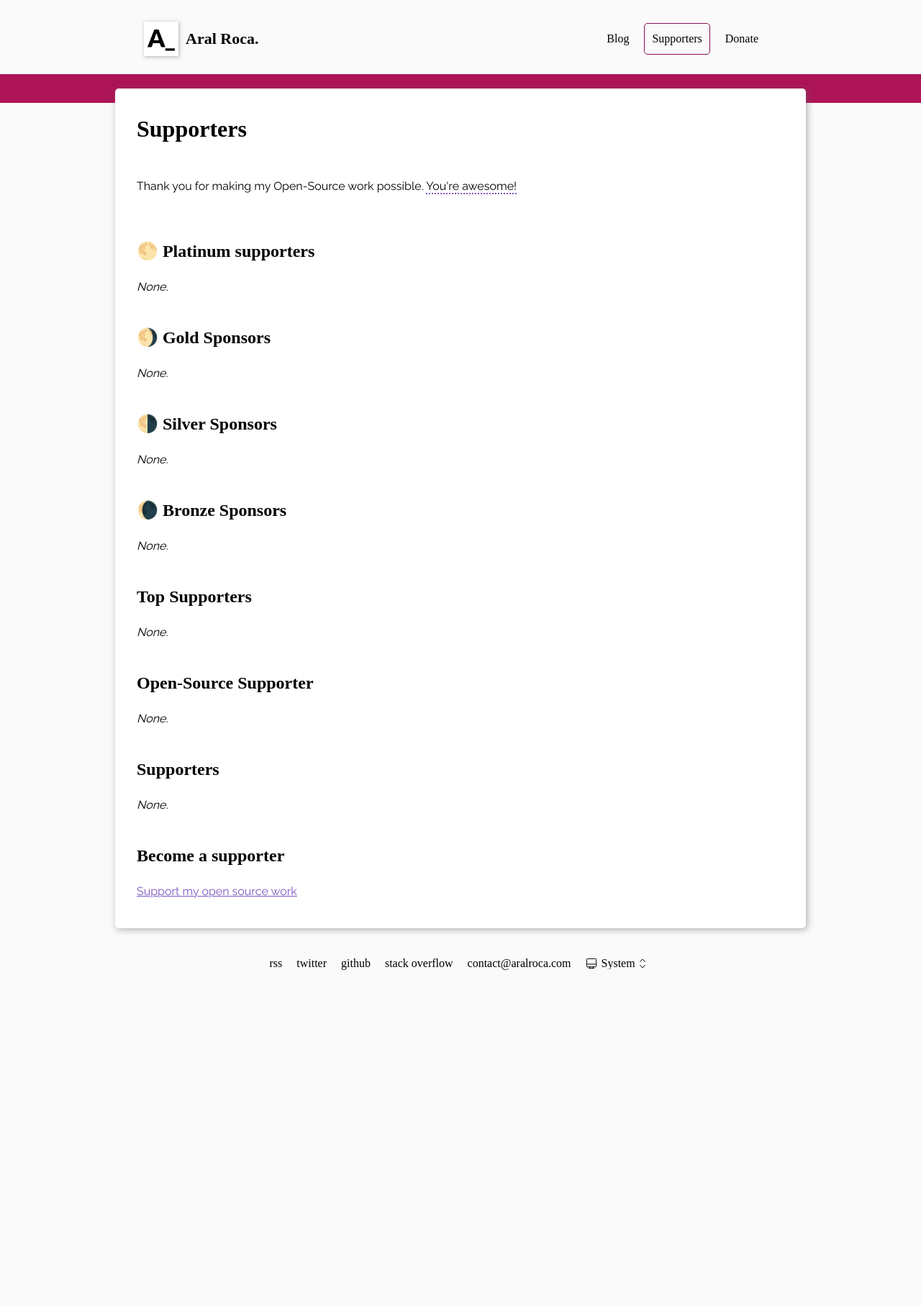
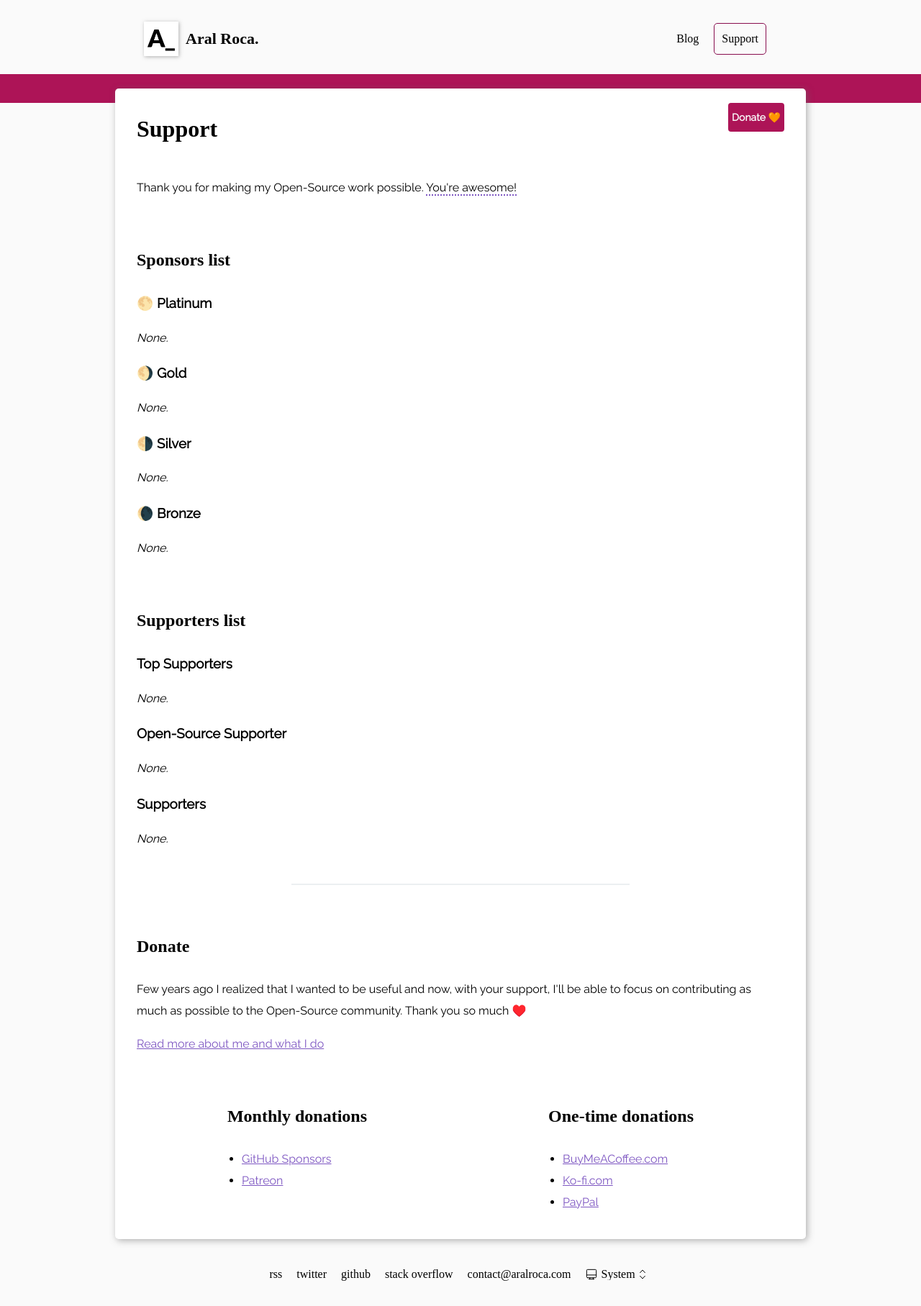
Before and after one commit to aralroca/aralroca.com, a Next.js app: page /thanks in a window 1280 px wide. Shown: the whole page at 72% size. Before the commit the page ends 1383 px from the top, so only its background shows below. Built offline with nearby package versions, Linux system fonts and the light colour scheme; a web font is replaced by a local one.

Commit message:
fix(#84) unify Supporters & Donate pages into one (Support) (#85)

```diff
--- a/now.json
+++ b/now.json
@@ -11,6 +11,10 @@
     {
       "source": "/2018/08/24/first-steps-with-tensorflow-js/",
       "destination": "/blog/first-steps-with-tensorflowjs"
+    },
+    {
+      "source": "/donate",
+      "destination": "/thanks"
     }
   ]
 }
--- a/pages/_app.js
+++ b/pages/_app.js
@@ -80,10 +80,8 @@ export default function Layout({ Component, pageProps }) {
             <a className={isActive('/blog')}>Blog</a>
           </Link>
           <Link href="/thanks">
-            <a className={isActive('/thanks')}>Supporters</a>
-          </Link>
-          <Link href="/donate">
-            <a className={isActive('/donate')}>Donate</a>
+            <a className={isActive('/thanks')}>Support
+            </a>
           </Link>
         </nav>
       </header>
--- a/pages/thanks.js
+++ b/pages/thanks.js
@@ -2,44 +2,125 @@ import Head from 'next/head'
 import Link from 'next/link'
 
 export default function Supporters() {
+  function donate() {
+    const donateEl = document.querySelector('#donate')
+    donateEl.scrollIntoView({ behavior: 'smooth' })
+  }
+
   return (
     <div className="supporters">
       <Head>
         <title key="title">Supporters - Aral Roca</title>
       </Head>
-      <h1>Supporters</h1>
+      <div className="support-head">
+        <h1>Support</h1>
+        <div onClick={donate} role="button" className="donate-btn">
+          Donate 🧡
+        </div>
+      </div>
+
       <p className="description">
         Thank you for making my Open-Source work possible.{' '}
         <u>You're awesome!</u>
       </p>
 
-      <h2>🌕 Platinum supporters</h2>
+      <h2>Sponsors list</h2>
+
+      <h3>🌕 Platinum</h3>
       <em>None.</em>
 
-      <h2>🌖 Gold Sponsors</h2>
+      <h3>🌖 Gold</h3>
       <em>None.</em>
 
-      <h2>🌗 Silver Sponsors</h2>
+      <h3>🌗 Silver</h3>
       <em>None.</em>
 
-      <h2>🌘 Bronze Sponsors</h2>
+      <h3>🌘 Bronze</h3>
       <em>None.</em>
 
-      <h2>Top Supporters</h2>
+      <h2>Supporters list</h2>
+      <h3>Top Supporters</h3>
       <em>None.</em>
 
-      <h2>Open-Source Supporter</h2>
+      <h3>Open-Source Supporter</h3>
       <em>None.</em>
 
-      <h2>Supporters</h2>
+      <h3>Supporters</h3>
       <em>None.</em>
 
-      <h2>Become a supporter</h2>
+      <hr className="wrapper-separator" />
+      <h2 id="donate">Donate</h2>
       <p>
-        <Link href="/donate">
-          <a>Support my open source work </a>
-        </Link>
+        Few years ago I realized that I wanted to be useful and now, with your
+        support, I'll be able to focus on contributing as much as possible to
+        the Open-Source community. Thank you so much ♥️
       </p>
+      <a
+        href="https://github.com/sponsors/aralroca"
+        target="_blank"
+        rel="noopener noreferrer"
+      >
+        Read more about me and what I do
+      </a>
+
+      <div className="donate-wrapper">
+        <div>
+          <h2>Monthly donations</h2>
+          <ul>
+            <li>
+              <a
+                href="https://github.com/sponsors/aralroca"
+                target="_blank"
+                rel="noopener noreferrer"
+              >
+                GitHub Sponsors
+              </a>
+            </li>
+            <li>
+              <a
+                href="https://www.patreon.com/aralroca"
+                target="_blank"
+                rel="noopener noreferrer"
+              >
+                Patreon
+              </a>
+            </li>
+          </ul>
+        </div>
+
+        <div>
+          <h2>One-time donations</h2>
+          <ul>
+            <li>
+              <a
+                href="https://www.buymeacoffee.com/aralroca"
+                target="_blank"
+                rel="noopener noreferrer"
+              >
+                BuyMeACoffee.com
+              </a>
+            </li>
+            <li>
+              <a
+                href="https://ko-fi.com/aralroca"
+                target="_blank"
+                rel="noopener noreferrer"
+              >
+                Ko-fi.com
+              </a>
+            </li>
+            <li>
+              <a
+                href="https://www.paypal.me/aralroca"
+                target="_blank"
+                rel="noopener noreferrer"
+              >
+                PayPal
+              </a>
+            </li>
+          </ul>
+        </div>
+      </div>
     </div>
   )
 }
--- a/styles/main.css
+++ b/styles/main.css
@@ -80,7 +80,11 @@ main {
 }
 
 .supporters .description {
-  margin: 50px 0 60px;
+  margin: 30px 0 30px;
+}
+
+.supporters h2 {
+  margin: 70px 0 30px 0;
 }
 
 u {
@@ -89,7 +93,7 @@ u {
   border-bottom: 2px dotted var(--secondary-color);
 }
 
-.donate-wrapper-separator {
+.wrapper-separator {
   border-top: 1px solid var(--separator);
   border-bottom: 1px solid var(--separator);
   border-left: 1px solid var(--separator);
@@ -475,6 +479,26 @@ h2 {
   background-color: var(--tag);
 }
 
+.support-head {
+  display: flex;
+  align-items: flex-start;
+  justify-content: space-between;
+}
+
+.donate-btn {
+  padding: 5px;
+  font-size: 14px;
+  font-weight: bold;
+  cursor: pointer;
+  border-radius: 4px;
+  color: var(--bg-color);
+  background-color: var(--primary-color);
+}
+
+.donate-btn:hover {
+  background-color: var(--hover-nav);
+}
+
 .newsletter {
   background-color: var(--bg-color);
   text-align: center;
```
Also changed, not shown: pages/donate.js (deleted, +0 -84 lines).
